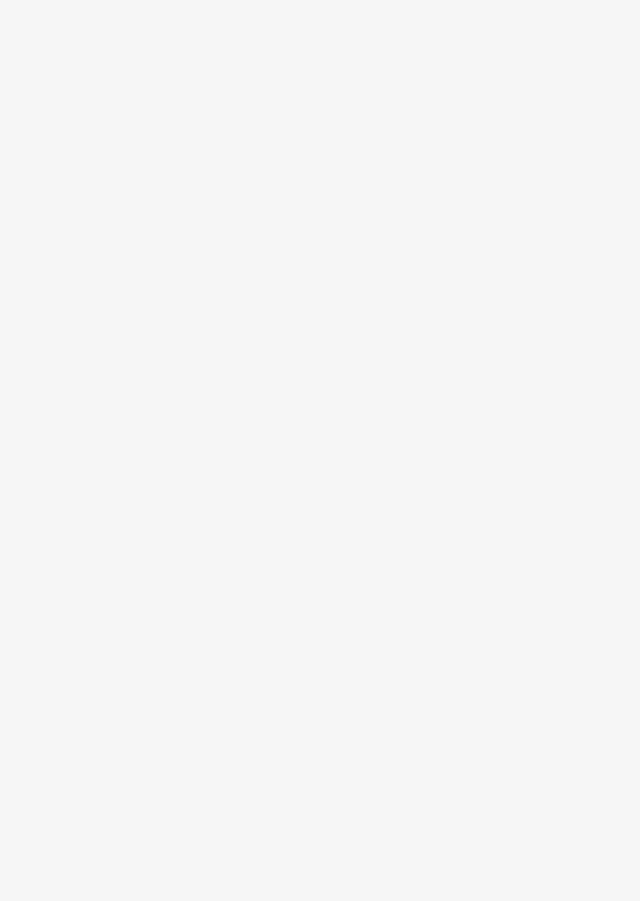
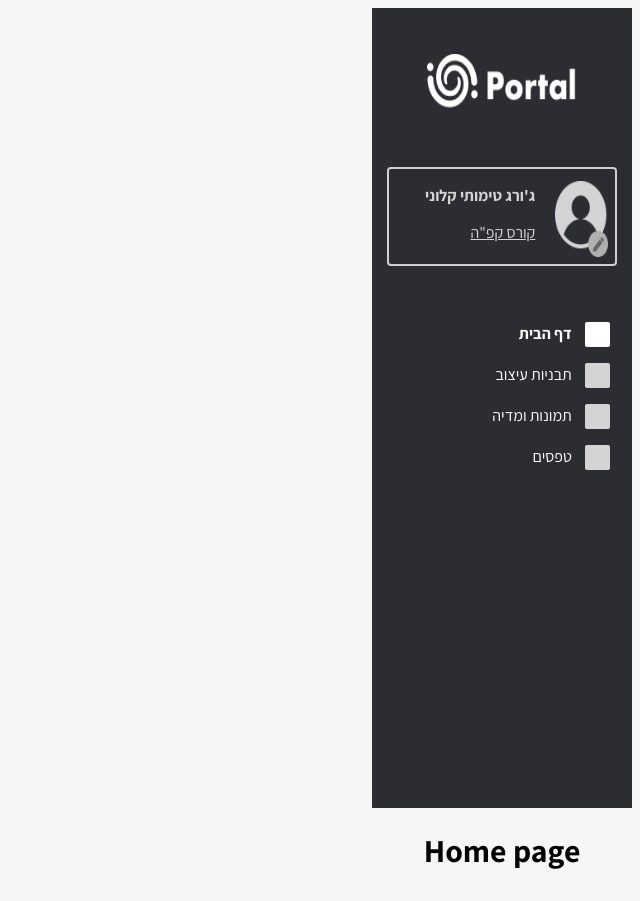
Before and after one commit to 50yearskippur/portalClient, a React (Create React App) app: page / in a window 1280 px wide. Shown: the whole page, without its empty margins (640-1280 px from the left). Before the commit the page ends 800 px from the top, so only its background shows below. Built offline with nearby package versions, Linux system fonts and the light colour scheme.

Commit message:
add routes

```diff
--- a/package.json
+++ b/package.json
@@ -14,6 +14,7 @@
     "react-dom": "^18.2.0",
     "react-dropzone": "^14.2.3",
     "react-pdf": "^7.7.1",
+    "react-router-dom": "^6.22.3",
     "react-scripts": "5.0.1",
     "web-vitals": "^2.1.4"
   },
--- a/src/App.js
+++ b/src/App.js
@@ -1,12 +1,29 @@
 import "./App.css";
 import {PopupProvider} from "./store/popup-context";
 import {UserProvider} from "./store/user-context";
+import {Route, Routes, BrowserRouter} from "react-router-dom";
+import paths from "./constants/paths";
+import {createElement} from "react";
+import NavBar from "./components/NavBar/NavBar";
 
 function App() {
   return (
-    <UserProvider>
-      <PopupProvider></PopupProvider>
-    </UserProvider>
+    <BrowserRouter>
+      <UserProvider>
+        <PopupProvider>
+          <NavBar />
+          <Routes>
+            {paths.map((path) => (
+              <Route
+                key={path.text}
+                path={path.path}
+                element={createElement(path.component)}
+              />
+            ))}
+          </Routes>
+        </PopupProvider>
+      </UserProvider>
+    </BrowserRouter>
   );
 }
 
--- a/src/components/PageTemplate/PageTemplate.css
+++ b/src/components/PageTemplate/PageTemplate.css
@@ -4,4 +4,5 @@
   width: 100%;
   display: grid;
   justify-content: space-between;
+  background-color: #fff;
 }
--- a/src/components/Subjects/Subjects.jsx
+++ b/src/components/Subjects/Subjects.jsx
@@ -9,7 +9,11 @@ const Subjects = () => {
   };
   return (
     <div className="subjects-container">
-      <TitlesList titlesArray={subjects} style={titleListStyle} />
+      <TitlesList
+        titlesArray={subjects}
+        showNumbers={true}
+        style={titleListStyle}
+      />
     </div>
   );
 };
--- a/src/components/TitlesList/TitlesList.css
+++ b/src/components/TitlesList/TitlesList.css
@@ -6,6 +6,7 @@
 }
 
 .title {
+  color: #d4d4d4;
   font-size: 16px;
 }
 
--- a/src/components/TitlesList/TitlesList.jsx
+++ b/src/components/TitlesList/TitlesList.jsx
@@ -1,7 +1,7 @@
 import "./TitlesList.css";
 import {useState} from "react";
 
-const TitlesList = ({titlesArray, style}) => {
+const TitlesList = ({titlesArray, showNumbers = false, style}) => {
   const [selectedTitle, setSelectedTitle] = useState(titlesArray[0]);
 
   return (
@@ -20,7 +20,7 @@ const TitlesList = ({titlesArray, style}) => {
                 title === selectedTitle ? style.color : "#d4d4d4",
             }}
           >
-            2
+            {showNumbers && 2}
           </div>
           <div
             className="title"
--- a/src/components/media/pdf.jsx
+++ b/src/components/media/pdf.jsx
@@ -22,7 +22,6 @@ const Loading = () => {
 };
 
 const Pdf = ({file, style}) => {
-  console.log(style);
   return (
     <div className="pdf-container">
       <Document file={file} loading={Loading}>
--- /dev/null
+++ b/src/constants/paths.js
@@ -0,0 +1,22 @@
+import Home from "../pages/HomePage";
+import Form from "../pages/FormPage";
+
+const paths = [
+  {
+    path: "",
+    text: "דף הבית",
+    component: Home,
+  },
+  {
+    path: "forms",
+    text: "טפסים",
+    component: Form,
+  },
+  {
+    path: "*",
+    text: "דף הבית",
+    component: Home,
+  },
+];
+
+export default paths;
--- a/src/pages/FormPage.jsx
+++ b/src/pages/FormPage.jsx
@@ -1,8 +1,11 @@
 import PageTemplate from "../components/PageTemplate/PageTemplate";
 import PdfPreview from "../components/ItemsComponents/PdfPreview";
+import Subjects from "../components/Subjects/Subjects";
 
-const Form = () => {
+const FormPage = () => {
   return (
+    <div style={{display: "flex", width: "70vw", marginRight: "21vw"}}>
+      <Subjects />
       <PageTemplate
         ItemComponent={PdfPreview}
         gridStyle={{
@@ -10,7 +13,8 @@ const Form = () => {
           gap: "48px",
         }}
       />
+    </div>
   );
 };
 
-export default Form;
+export default FormPage;
--- /dev/null
+++ b/src/pages/HomePage.jsx
@@ -0,0 +1,5 @@
+const HomePage = () => {
+  return <h1>Home page</h1>;
+};
+
+export default HomePage;
```
Also changed, not shown: 1 other file (tests, documents, lock files or other folders). Lines whose indentation alone changed are shown as unchanged.
